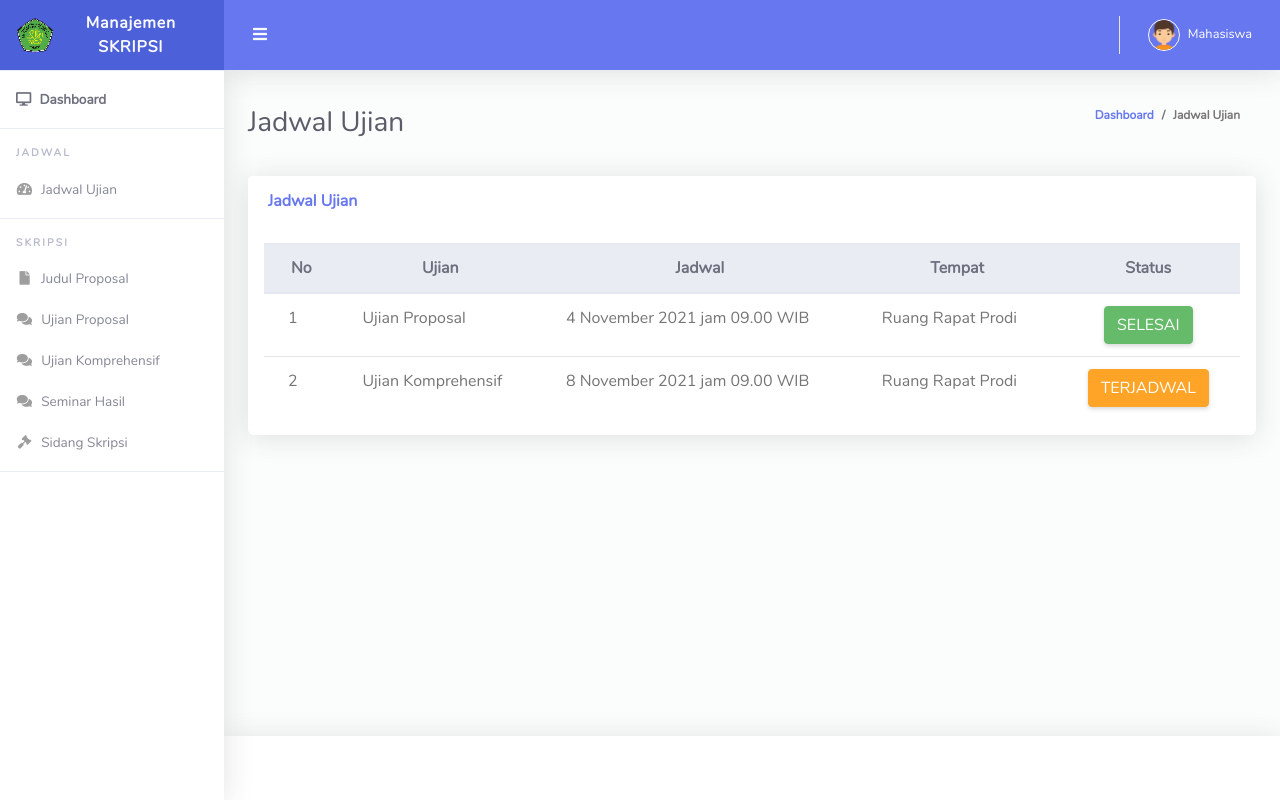
After one commit to johanericka/manajemenskripsi, a PHP site: page /mahasiswa/jadwal-tampil.php in a window 1280 px wide. The commit adds this page. Run offline with PHP 8.4, Linux system fonts and the light colour scheme.

Commit message:
UI jadwal ujian ok

```diff
--- a/mahasiswa/footer.php
+++ b/mahasiswa/footer.php
@@ -1,12 +1,14 @@
 <footer class="sticky-footer bg-white">
     <div class="container my-auto">
         <div class="copyright text-center my-auto">
+            <!--
             <span>Hak Cipta Terdaftar &copy; <script>
                     document.write(new Date().getFullYear());
                 </script> - Dibuat oleh
                 <b><a href="https://narayaitsolution.web.id" target="_blank">Naraya IT Solution</a></b>
                 - theme by <b><a href="https://indrijunanda.gitlab.io/" target="_blank">Ruang Admin</a></b>
             </span>
+-->
         </div>
     </div>
 </footer>
--- a/mahasiswa/index.php
+++ b/mahasiswa/index.php
@@ -29,11 +29,7 @@
         <!-- Container Fluid-->
         <div class="container-fluid" id="container-wrapper">
           <div class="d-sm-flex align-items-center justify-content-between mb-4">
-            <h1 class="h3 mb-0 text-gray-800">Dashboard</h1>
-            <ol class="breadcrumb">
-              <li class="breadcrumb-item"><a href="./">Dashboard</a></li>
-              <li class="breadcrumb-item active" aria-current="page">Dashboard</li>
-            </ol>
+            <h1 class="h3 mb-0 text-gray-800">Proses</h1>
           </div>
 
           <div class="container">
--- /dev/null
+++ b/mahasiswa/jadwal-tampil.php
@@ -0,0 +1,104 @@
+<!DOCTYPE html>
+<html lang="en">
+
+<head>
+    <meta charset="utf-8">
+    <meta http-equiv="X-UA-Compatible" content="IE=edge">
+    <meta name="viewport" content="width=device-width, initial-scale=1, shrink-to-fit=no">
+    <meta name="description" content="">
+    <meta name="author" content="">
+    <link href="img/logo/logo.png" rel="icon">
+    <title>RuangAdmin - Blank Page</title>
+    <link href="../vendor/fontawesome-free/css/all.min.css" rel="stylesheet" type="text/css">
+    <link href="../vendor/bootstrap/css/bootstrap.min.css" rel="stylesheet" type="text/css">
+    <link href="../css/ruang-admin.min.css" rel="stylesheet">
+</head>
+
+<body id="page-top">
+    <div id="wrapper">
+        <!-- Sidebar -->
+        <?php
+        require('sidebar.php');
+        ?>
+        <!-- Sidebar -->
+        <div id="content-wrapper" class="d-flex flex-column">
+            <div id="content">
+                <!-- TopBar -->
+                <?php
+                require('topbar.php');
+                ?>
+                <!-- Topbar -->
+
+                <!-- Container Fluid-->
+                <div class="container-fluid" id="container-wrapper">
+                    <div class="d-sm-flex align-items-center justify-content-between mb-4">
+                        <h1 class="h3 mb-0 text-gray-800">Jadwal Ujian</h1>
+                        <ol class="breadcrumb">
+                            <li class="breadcrumb-item"><a href="./">Dashboard</a></li>
+                            <li class="breadcrumb-item active" aria-current="page">Jadwal Ujian</li>
+                        </ol>
+                    </div>
+
+                    <div class="row">
+                        <!-- Datatables -->
+                        <div class="col-lg-12">
+                            <div class="card mb-4">
+                                <div class="card-header py-3 d-flex flex-row align-items-center justify-content-between">
+                                    <h6 class="m-0 font-weight-bold text-primary">Jadwal Ujian</h6>
+                                </div>
+                                <div class="table-responsive p-3">
+                                    <table class="table align-items-center table-flush" id="dataTable">
+                                        <thead class="thead-light">
+                                            <tr>
+                                                <th class="text-center">No</th>
+                                                <th class="text-center">Ujian</th>
+                                                <th class="text-center">Jadwal</th>
+                                                <th class="text-center">Tempat</th>
+                                                <th class="text-center">Status</th>
+                                            </tr>
+                                        </thead>
+                                        <tbody>
+                                            <tr>
+                                                <td>1</td>
+                                                <td>Ujian Proposal</td>
+                                                <td>4 November 2021 jam 09.00 WIB</td>
+                                                <td>Ruang Rapat Prodi</td>
+                                                <td class="text-center"><button class="btn btn-success" type="button">SELESAI</button></td>
+                                            </tr>
+                                            <tr>
+                                                <td>2</td>
+                                                <td>Ujian Komprehensif</td>
+                                                <td>8 November 2021 jam 09.00 WIB</td>
+                                                <td>Ruang Rapat Prodi</td>
+                                                <td class="text-center"><button class="btn btn-warning" type="button">TERJADWAL</button></td>
+                                            </tr>
+                                        </tbody>
+                                    </table>
+                                </div>
+                            </div>
+                        </div>
+                    </div>
+                    <!--Row-->
+                </div>
+            </div>
+            <!-- Footer -->
+            <?php
+            require('footer.php');
+            ?>
+            <!-- Footer -->
+        </div>
+    </div>
+
+    <!-- Scroll to top -->
+    <a class="scroll-to-top rounded" href="#page-top">
+        <i class="fas fa-angle-up"></i>
+    </a>
+
+    <script src="../vendor/jquery/jquery.min.js"></script>
+    <script src="../vendor/bootstrap/js/bootstrap.bundle.min.js"></script>
+    <script src="../vendor/jquery-easing/jquery.easing.min.js"></script>
+    <script src="../js/ruang-admin.min.js"></script>
+
+</body>
+
+</html>
--- a/mahasiswa/sidebar.php
+++ b/mahasiswa/sidebar.php
@@ -8,8 +8,18 @@
     <hr class="sidebar-divider my-0">
     <li class="nav-item active">
         <a class="nav-link" href="index.php">
+            <i class="fa fa-desktop"></i>
+            <span>Dashboard</span></a>
+    </li>
+    <hr class="sidebar-divider">
+    <div class="sidebar-heading">
+        Jadwal
+    </div>
+    <li class="nav-item">
+        <a class="nav-link" href="jadwal-tampil.php">
             <i class="fas fa-fw fa-tachometer-alt"></i>
-            <span>Dashboard</span></a>
+            <span>Jadwal Ujian</span>
+        </a>
     </li>
     <hr class="sidebar-divider">
     <div class="sidebar-heading">
```
